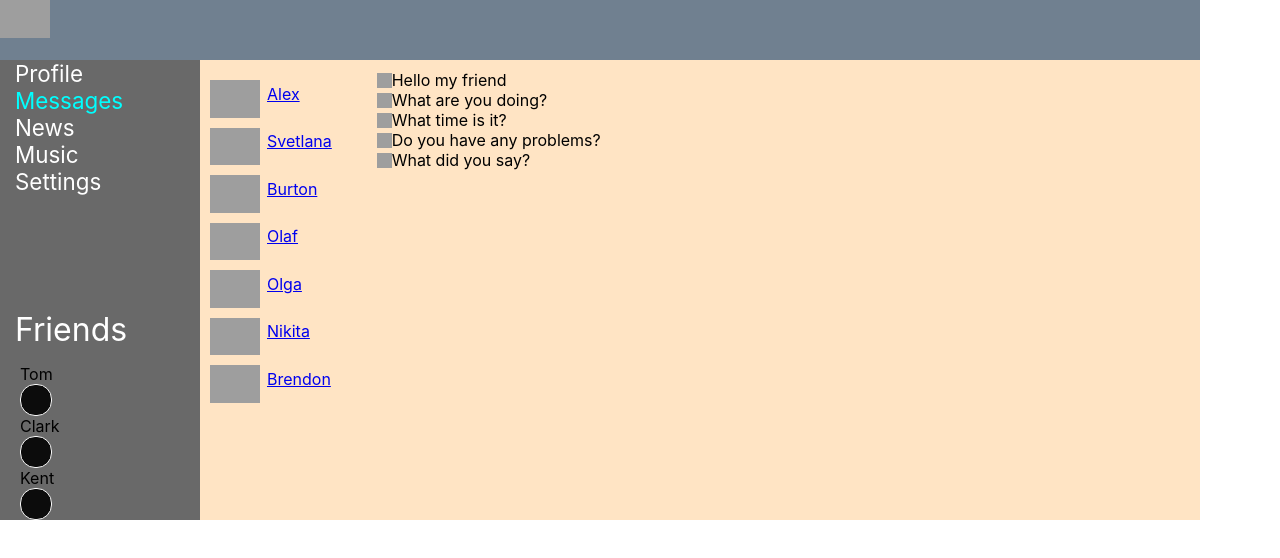
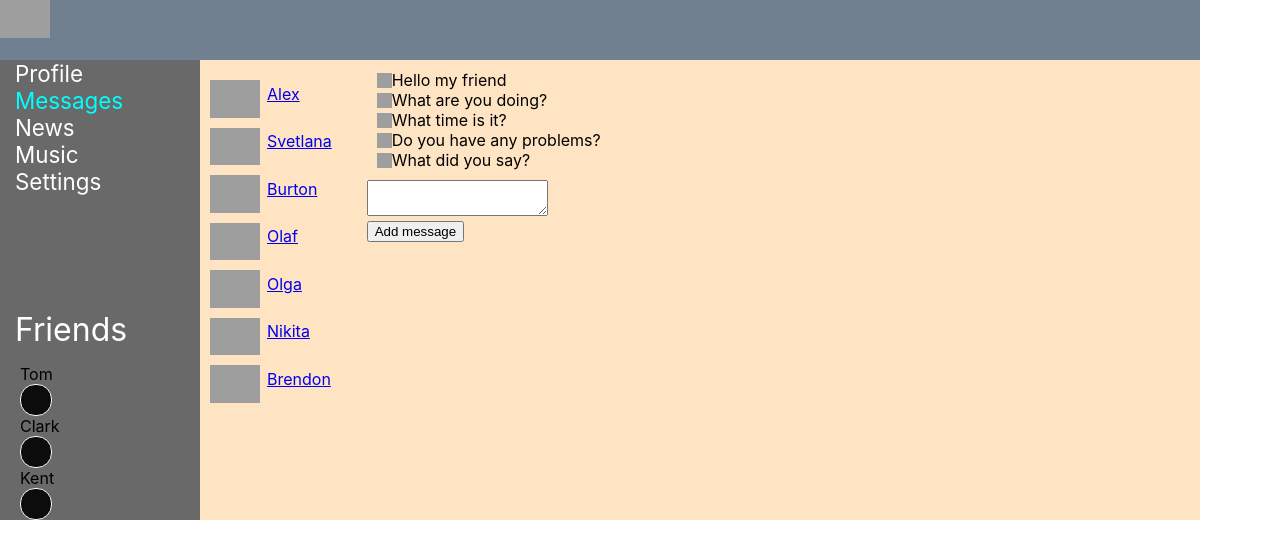
Before and after one commit to Pronat/samurai-way-main, a React (Create React App) app: page /message in a window 1280 px wide. Shown: the top 558 px of the page. Built offline with nearby package versions, Linux system fonts and the light colour scheme; grey boxes are pictures that could not be loaded.

Commit message:
less31-6

```diff
--- a/src/components/Dialogs/Dialogs.tsx
+++ b/src/components/Dialogs/Dialogs.tsx
@@ -38,6 +38,10 @@ const Dialogs = (props: DialogsPropsType) => {
 
     let dialogsElements = props.DialogsData.map((el) => <Dialog name={el.name} id={el.id}/>)
     let MessagesElemets = props.messages.map((el) => <Message message={el.message} />)
+    const newMessageElement = React.createRef<HTMLTextAreaElement>()
+    const onClickAddMessageHandler = () => {
+        alert(newMessageElement.current?.value)
+    }
 
     return (
         <div className={s.dialogsPage}>
@@ -46,10 +50,17 @@ const Dialogs = (props: DialogsPropsType) => {
                     dialogsElements
                 }
             </div>
+            <div>
             <div className={s.messages}>
                 {
                     MessagesElemets
                 }
+            </div>
+                <textarea ref={newMessageElement}></textarea>
+                <div>
+                    <button onClick={onClickAddMessageHandler}>Add message</button>
+                </div>
+
             </div>
         </div>
     );
--- a/src/components/Profile/MyPosts/ProfileInfo/ProfileInfo.tsx
+++ b/src/components/Profile/MyPosts/ProfileInfo/ProfileInfo.tsx
@@ -4,7 +4,7 @@ export const ProfileInfo = () => {
 
     const newPostElement = React.createRef<HTMLTextAreaElement>()
     const onClickAddPostHandler = () => {
-        console.log(newPostElement.current?.value)
+        alert(newPostElement.current?.value)
     }
 
     return (
```
